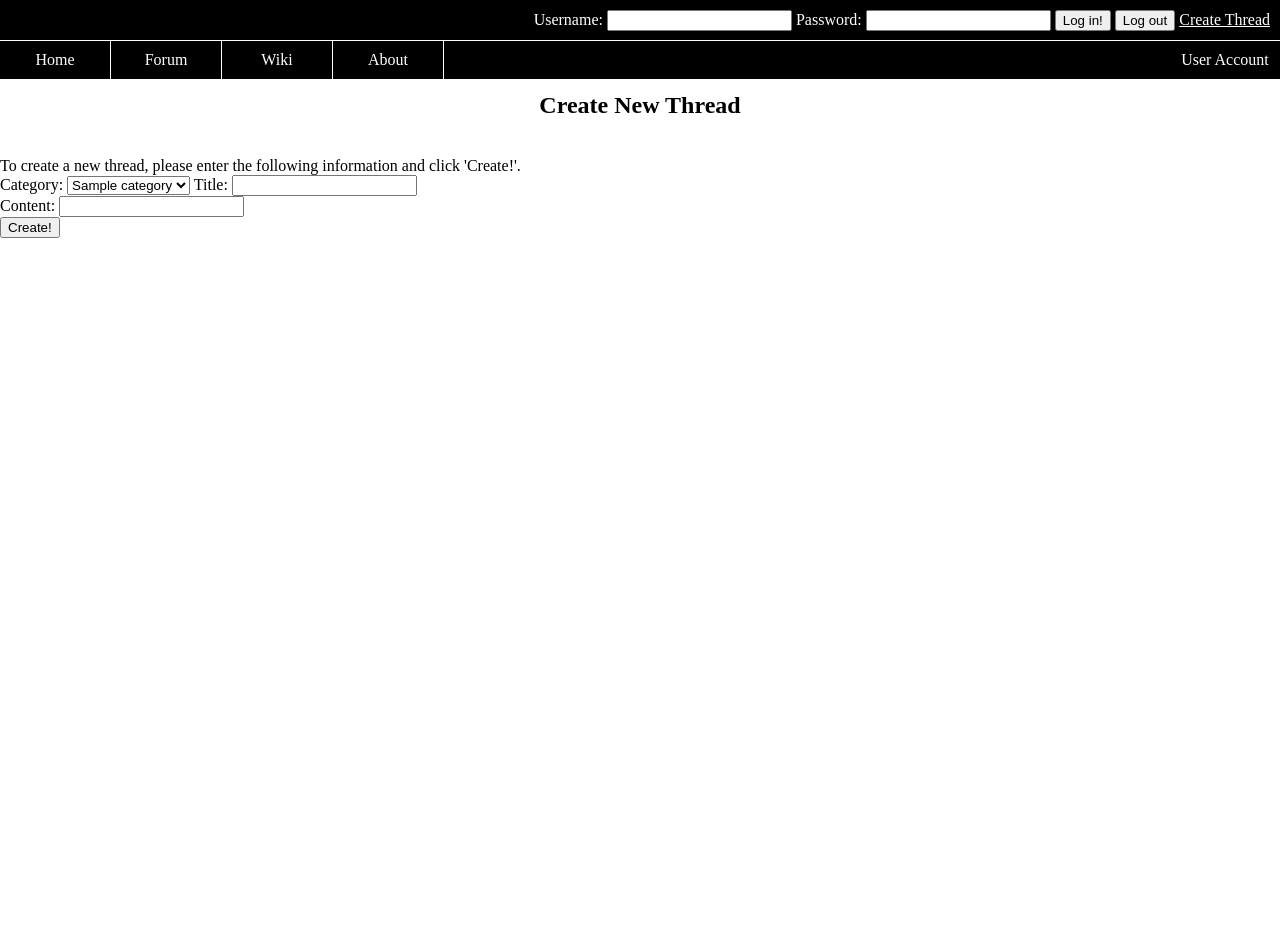
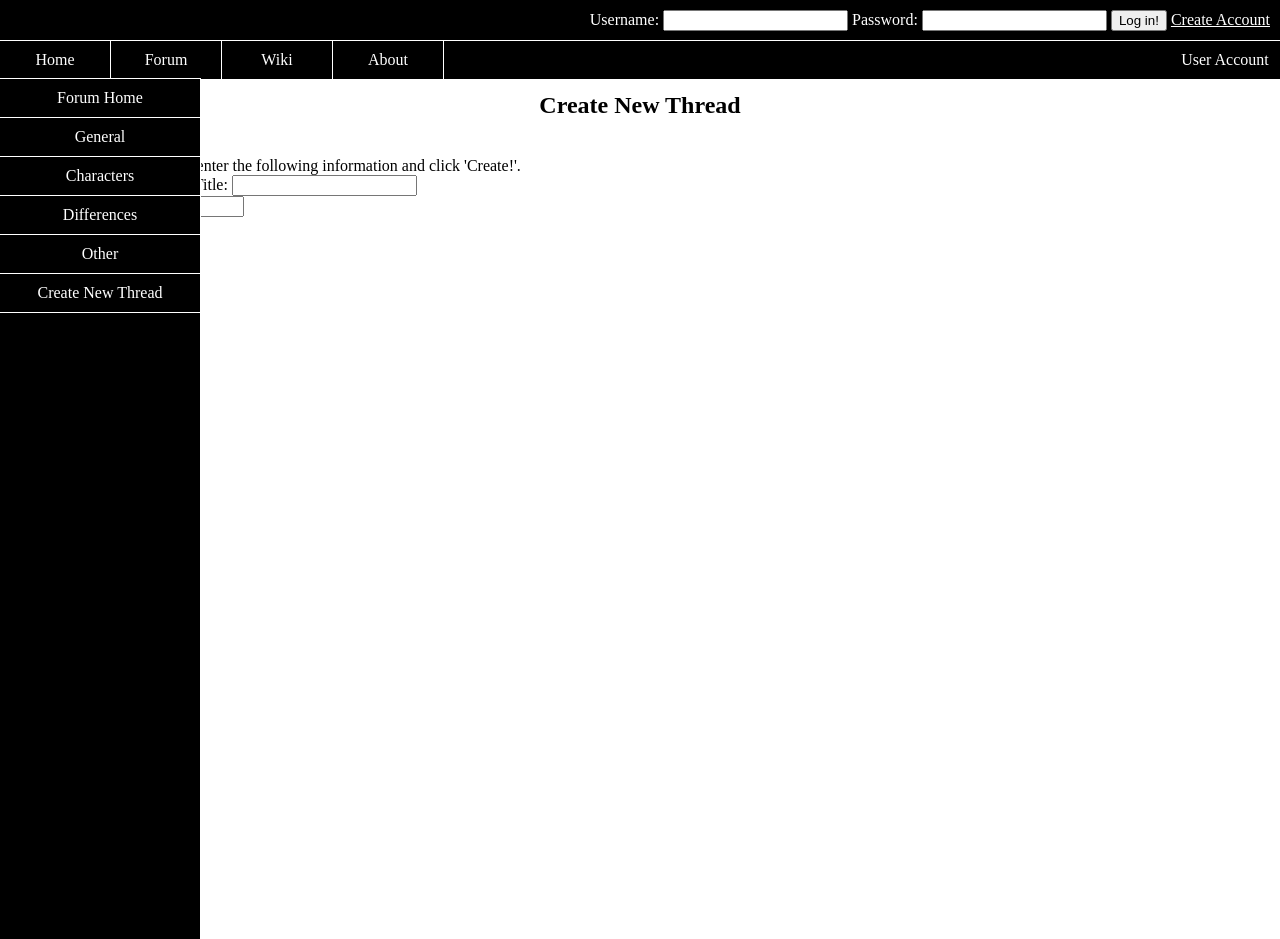
Before and after one commit to cperkin3/CSC-210-Fall-2016-Group-Project, a PHP site: page /create-thread.php in a window 1280 px wide. Run offline with PHP 8.4, Linux system fonts and the light colour scheme; tables that the repository leaves empty hold one stand-in row (values such as "Sample post"); some libraries are stand-ins or nearby versions.

Commit message:
Inserted Links for Create Thread

```diff
--- a/www/create-thread.php
+++ b/www/create-thread.php
@@ -2,25 +2,10 @@
 <html>
 	<head>
 		<title>CSC 210 Project</title>
-		<link rel="stylesheet" type="text/css" href="../css/nav-bar.css">
-		<link rel="stylesheet" type="text/css" href="../css/login-bar.css">
-		<link rel="stylesheet" type="text/css" href="../css/styles.css">
+		<?php include("includes/imports.html");?>
 	</head>
 	<body>
-		<header> <!-- All Top-level .html files should have exactly the same header contents -->
-			<div class="login-top">
-			<!-- I want to make this depend on whether or not they have a 'logged in' cookie, but I don't know how -->
-				<form method="POST" action="../cgi-bin/login.py">
-					Username: <input type="text" name="username" required/>
-					Password: <input type="password" name="password" required/>
-					<input type="submit" value="Log in!"/>
-				</form>
-				<form method="POST" action="../cgi-bin/logout.py">
-					<input type="submit" value="Log out"/>
-				</form>
-				<a href="html-pages/create-thread.php">Create Thread</a>
-			</div>
-		</header>
+		<?php include("includes/header.html");?>
 		<nav><!-- All Top-level .html files should have exactly the same header contents -->
 			<ul>
 				<li>
@@ -40,6 +25,28 @@
 				</li>
 			</ul>
 		</nav>
+		<aside class="nav-aside">
+			<ul>
+				<li>
+					<a href="">Forum Home</a>
+				</li>
+				<li>
+					<a href="forum/general.php">General</a>
+				</li>
+				<li>
+					<a href="forum/characters.php">Characters</a>
+				</li>
+				<li>
+					<a href="forum/differences.php">Differences</a>
+				</li>
+				<li>
+					<a href="forum/other.php">Other</a>
+				</li>
+				<li>
+					<a href="create-thread.php">Create New Thread</a>
+				</li>
+			</ul>
+		</aside>
 		<article>
 			<BR><BR><BR><BR>
 			<h1>Create New Thread</h1>
--- a/www/forum.php
+++ b/www/forum.php
@@ -42,6 +42,9 @@
 				<li>
 					<a href="forum/other.php">Other</a>
 				</li>
+				<li>
+					<a href="create-thread.php">Create New Thread</a>
+				</li>
 			</ul>
 		</aside>
 		<article>
--- a/www/forum/characters.php
+++ b/www/forum/characters.php
@@ -68,6 +68,9 @@
 				<li>
 					<a href="other.php">Other</a>
 				</li>
+				<li>
+					<a href="../create-thread.php">Create New Thread</a>
+				</li>
 			</ul>
 		</aside>
 		<article>
--- a/www/forum/differences.php
+++ b/www/forum/differences.php
@@ -68,6 +68,9 @@
 				<li>
 					<a href="other.php">Other</a>
 				</li>
+				<li>
+					<a href="../create-thread.php">Create New Thread</a>
+				</li>
 			</ul>
 		</aside>
 		<article>
--- a/www/forum/general.php
+++ b/www/forum/general.php
@@ -68,6 +68,9 @@
 				<li>
 					<a href="other.php">Other</a>
 				</li>
+				<li>
+					<a href="../create-thread.php">Create New Thread</a>
+				</li>
 			</ul>
 		</aside>
 		<article>
--- a/www/forum/other.php
+++ b/www/forum/other.php
@@ -68,6 +68,9 @@
 				<li>
 					<a href="other.php">Other</a>
 				</li>
+				<li>
+					<a href="../create-thread.php">Create New Thread</a>
+				</li>
 			</ul>
 		</aside>
 		<article>
```
